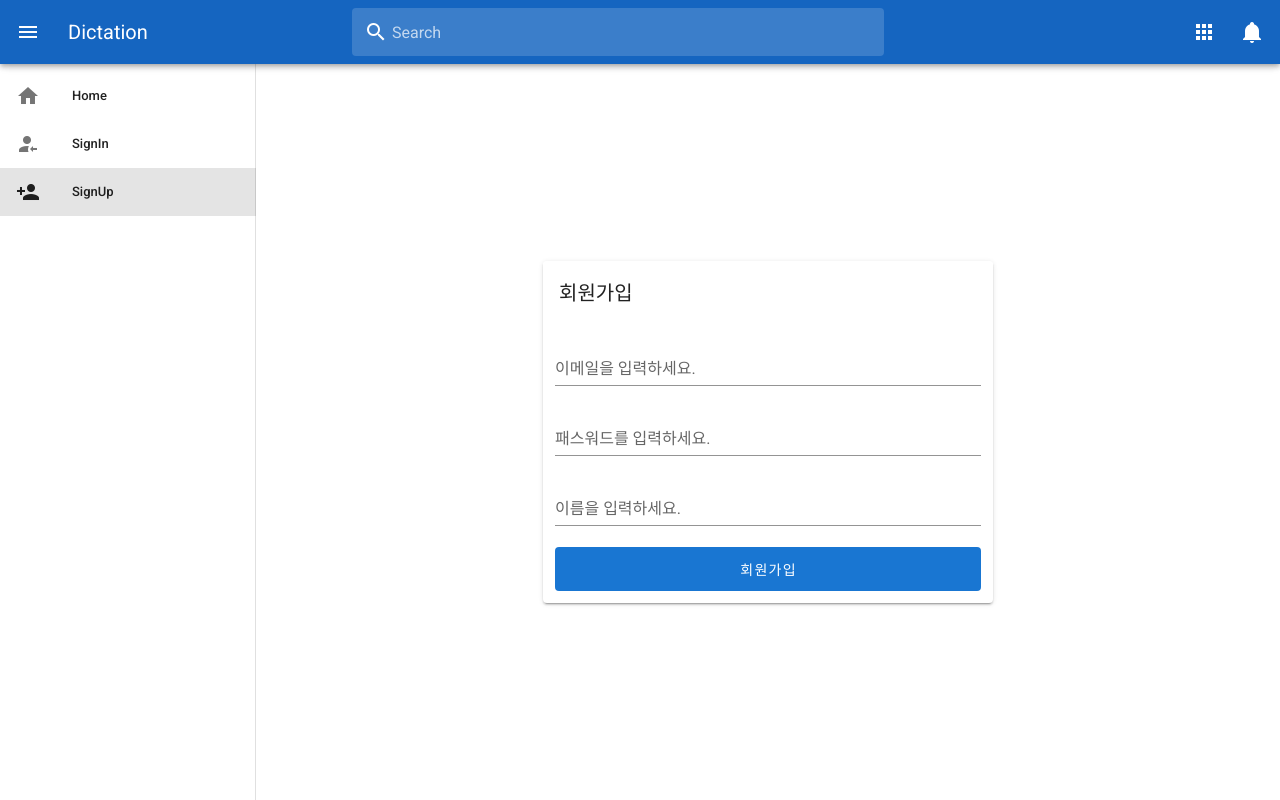
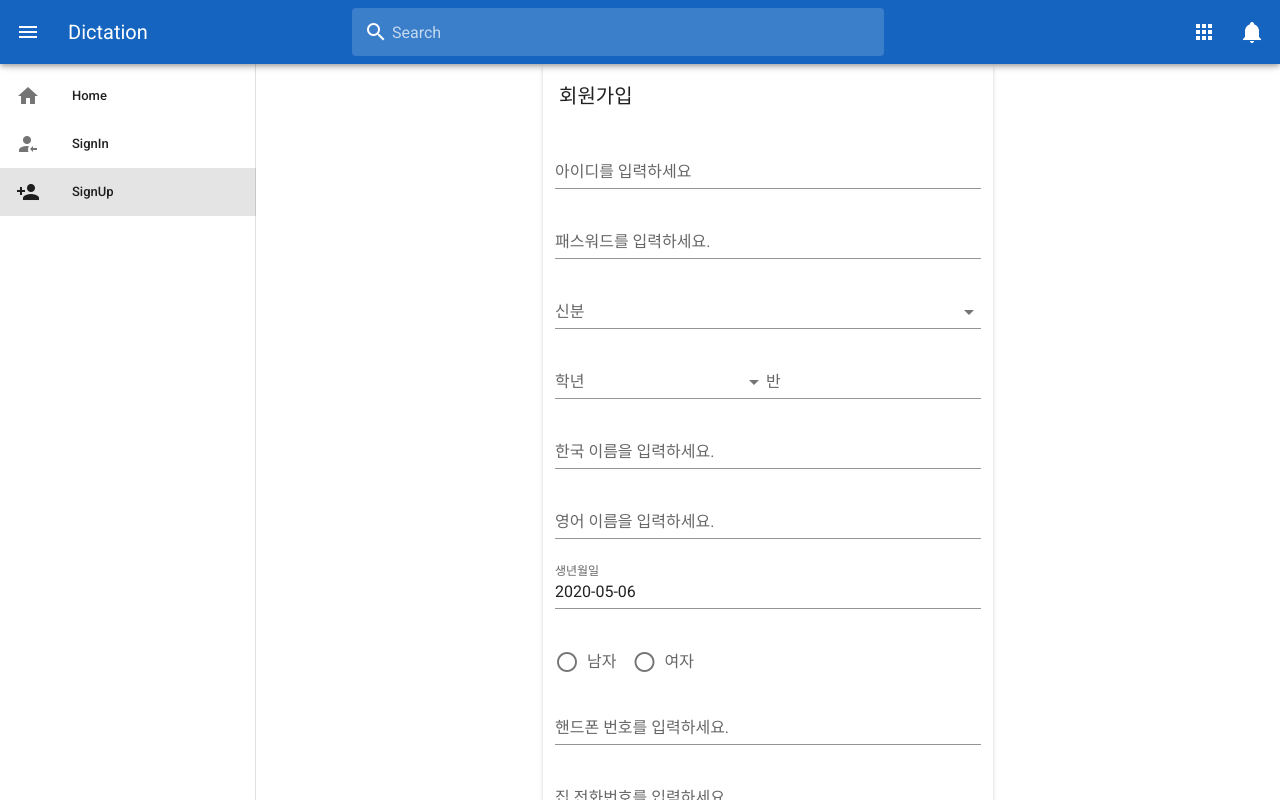
Before and after one commit to nws94/Vue_Dication, a Vue app in the folder vue-dictation/: page /sign-up in a window 1280 px wide. Shown: the top 800 px of the page. Built offline with nearby package versions, Linux system fonts and the light colour scheme.

Commit message:
회원가입페이지 Backend와 통신할 수 있게 설정.

```diff
--- a/vue-dictation/src/components/SignIn.vue
+++ b/vue-dictation/src/components/SignIn.vue
@@ -14,20 +14,18 @@
           </v-toolbar>
           <div class="pa-3">
             <v-text-field
-              v-model="email"
-              type="email"
-              label="이메일을 입력하세요."
+              v-model="user_id"
+              type="text"
+              label="아이디를 입력하세요"
             ></v-text-field>
             <v-text-field
-              v-model="password"
+              v-model="pw"
               type="password"
               label="패스워드를 입력하세요."
             ></v-text-field>
             <v-btn large block depressed color="primary" @click="login({
-              data: {
-                email: email,
-                password: password
-              }
+                user_id: user_id,
+                pw: pw
             })">로그인</v-btn>
 
           </div>
--- a/vue-dictation/src/components/SignUp.vue
+++ b/vue-dictation/src/components/SignUp.vue
@@ -14,27 +14,86 @@
           </v-toolbar>
           <div class="pa-3">
             <v-text-field
+              v-model="user_id"
+              type="text"
+              label="아이디를 입력하세요"
+            ></v-text-field>
+            <v-text-field
+              v-model="pw"
+              type="password"
+              label="패스워드를 입력하세요."
+            ></v-text-field>
+            <v-select
+              v-model="position"
+              :items="positions"
+              label="신분"
+            ></v-select>
+            <v-select
+              class="float-left"
+              v-model="grade"
+              :items="grades"
+              label="학년"
+            ></v-select>
+            <v-text-field
+              v-model="ban"
+              type="text"
+              label="반"
+            ></v-text-field>
+            <v-text-field
+              v-model="kor_nm"
+              type="text"
+              label="한국 이름을 입력하세요."
+            ></v-text-field>
+            <v-text-field
+              v-model="end_nm"
+              type="text"
+              label="영어 이름을 입력하세요."
+            ></v-text-field>
+            <v-dialog
+              ref="dialog"
+              v-model="modal"
+              :return-value.sync="date"
+              persistent
+              width="290px"
+            >
+            <template v-slot:activator="{ on }">
+              <v-text-field
+                v-model="date"
+                label="생년월일"
+
+                readonly
+                v-on="on"
+              ></v-text-field>
+            </template>
+            <v-date-picker v-model="date" scrollable>
+              <v-spacer></v-spacer>
+              <v-btn text color="primary" @click="modal = false">Cancel</v-btn>
+              <v-btn text color="primary" @click="$refs.dialog.save(date)">OK</v-btn>
+            </v-date-picker>
+            </v-dialog>
+            <v-radio-group v-model="gender_cd" row>
+              <v-radio label="남자" value="G01"></v-radio>
+              <v-radio label="여자" value="G02"></v-radio>
+            </v-radio-group>
+            <v-text-field
+              v-model="cel_phone_no"
+              type="text"
+              label="핸드폰 번호를 입력하세요."
+            ></v-text-field>
+             <v-text-field
+              v-model="home_phone_no"
+              type="text"
+              label="집 전화번호를 입력하세요."
+            ></v-text-field>
+
+             <v-text-field
               v-model="email"
               type="email"
               label="이메일을 입력하세요."
             ></v-text-field>
-            <v-text-field
-              v-model="password"
-              type="password"
-              label="패스워드를 입력하세요."
-            ></v-text-field>
-            <v-text-field
-              v-model="nickname"
-              type="text"
-              label="이름을 입력하세요."
-            ></v-text-field>
-            <v-btn large block depressed color="primary" @click="register({
-              data: {
-                email: email,
-                password: password,
-                nickname: nickname
-              }
-            })">회원가입</v-btn>
+
+
+            <v-btn large block depressed color="primary" @click="register()">회원가입</v-btn>
           </div>
 
         </v-card>
@@ -47,7 +106,46 @@
 export default {
   name: 'SignUp',
   data: () => ({
+     grades: ['1학년', '2학년', '3학년', '4학년','5학년','6학년'],
+     positions: ['학생', '선생님'],
+     date: new Date().toISOString().substr(0, 10),
+     modal: false,
+     gender_cd:"",
+     user_id: "",
+     position: "",
+     grade: "",
+     home_phone_no:"",
+     cel_phone_no:"",
+     email:"",
+     end_nm:"",
+     kor_nm:"",
+     ban:"",
+     pw:""
+  }),
+  methods: {
+    register() {
+      var signup = {
+        user_id : this.user_id,
+        pw: this.pw,
+        position: this.position,
+        grade: this.grade,
+        ban: this.ban,
+        kor_nm: this.kor_nm,
+        end_nm: this.end_nm,
+        birth_dt: this.date,
+        gender_cd: this.gender_cd,
+        cel_phone_no: this.cel_phone_no,
+        home_phone_no: this.home_phone_no,
+        email: this.email
+      }
 
-  })
+      console.log(signup);
+      this.$http.post('/api/user').then((res) => {
+        console.log(res);
+      }).catch((err) => {
+        console.log(err);
+      })
+    }
+  }
 }
 </script>
```
